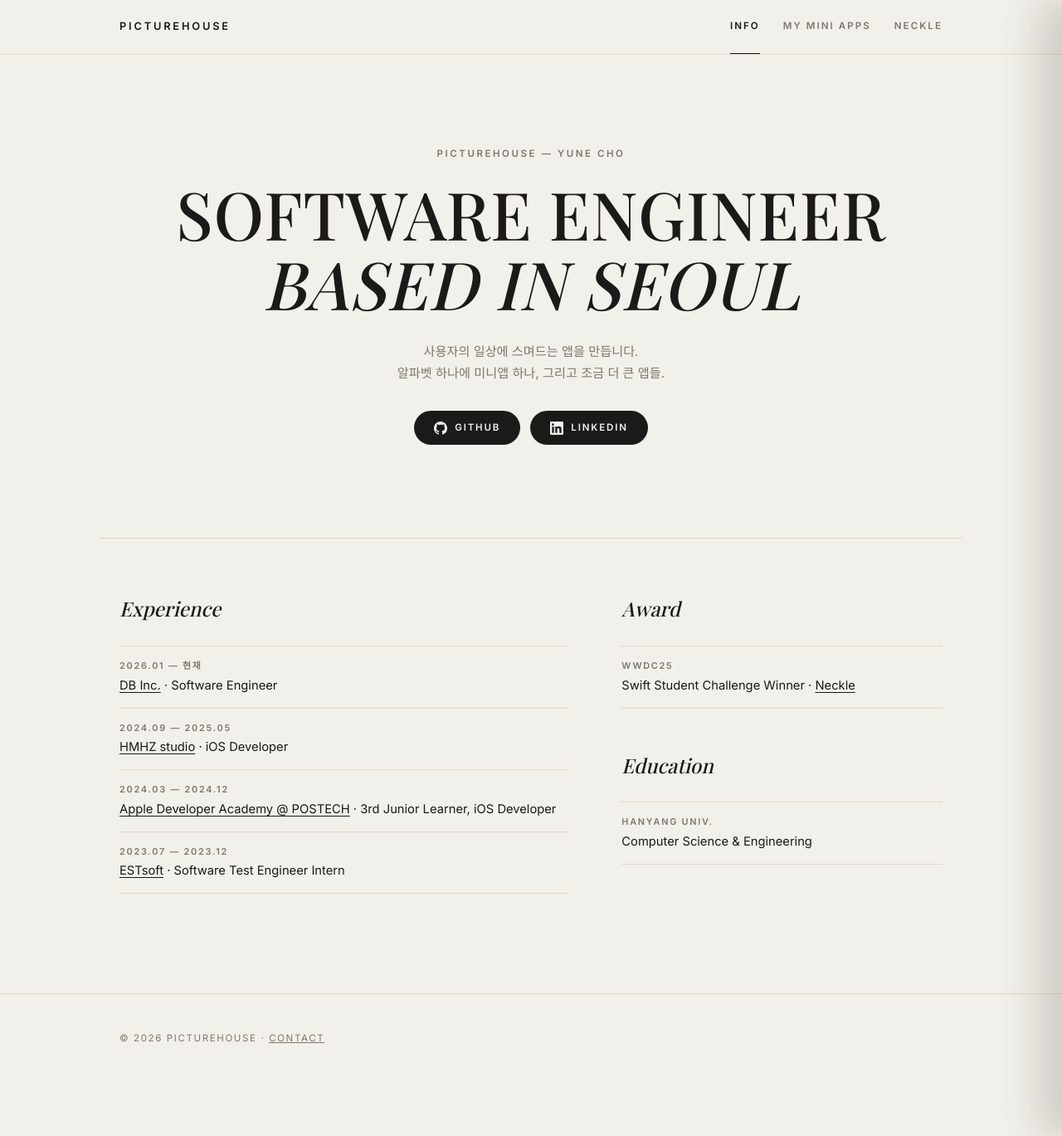
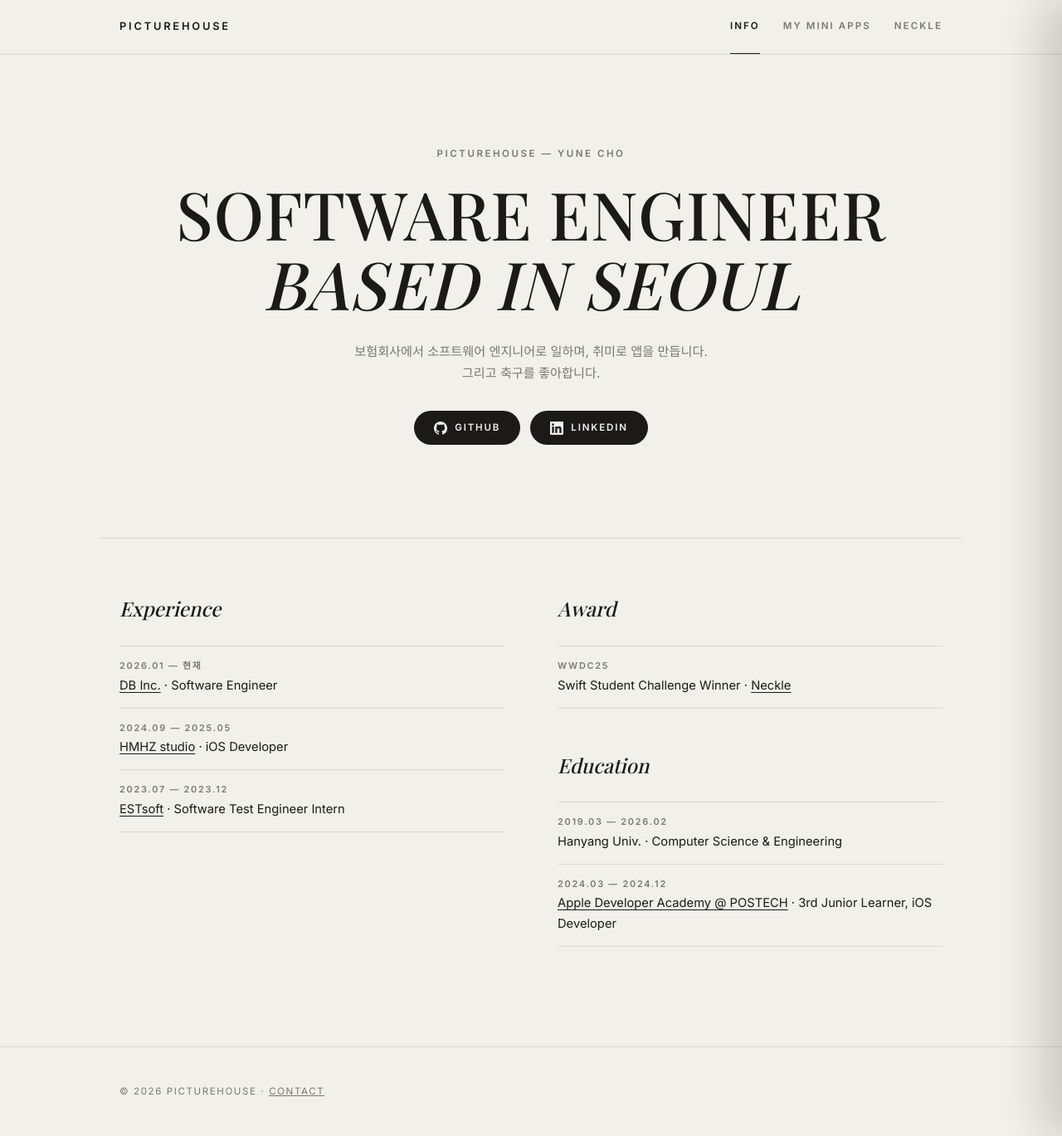
Before and after one commit to PictureHouse/picturehouse.github.io, a Jekyll site: the page built from index.html, in a window 1280 px wide and 1369 px high. Shown: the whole window at 83% size. Built offline with Jekyll 4.4.1, drawn with Linux system fonts in a browser that asks for light colours; some web fonts are replaced.

Commit message:
Info 화면 수정: 자기소개 문구 변경, Experience/Award/Education 2단 균등 배치, Education에 Apple Developer Academy 이동
Co-Authored-By: Claude Sonnet 5 <noreply@anthropic.com>

```diff
--- a/assets/css/main.css
+++ b/assets/css/main.css
@@ -258,7 +258,7 @@ img { max-width: 100%; }
 /* ===== Resume ===== */
 .resume {
   display: grid;
-  grid-template-columns: 1.4fr 1fr;
+  grid-template-columns: 1fr 1fr;
   gap: 64px;
   margin-top: 40px;
   padding-top: 64px;
--- a/index.html
+++ b/index.html
@@ -6,7 +6,7 @@ permalink: /
   <div class="container">
     <p class="eyebrow">Picturehouse — Yune Cho</p>
     <h1 class="display">Software Engineer<br><em>Based in Seoul</em></h1>
-    <p class="home-tagline">사용자의 일상에 스며드는 앱을 만듭니다.<br>알파벳 하나에 미니앱 하나, 그리고 조금 더 큰 앱들.</p>
+    <p class="home-tagline">보험회사에서 소프트웨어 엔지니어로 일하며, 취미로 앱을 만듭니다.<br>그리고 축구를 좋아합니다.</p>
     <div class="social-links">
       <a class="social-btn" href="https://github.com/PictureHouse" target="_blank" rel="noopener">
         <svg viewBox="0 0 16 16" width="16" height="16" fill="currentColor" aria-hidden="true"><path d="M8 0C3.58 0 0 3.58 0 8c0 3.54 2.29 6.53 5.47 7.59.4.07.55-.17.55-.38 0-.19-.01-.82-.01-1.49-2.01.37-2.53-.49-2.69-.94-.09-.23-.48-.94-.82-1.13-.28-.15-.68-.52-.01-.53.63-.01 1.08.58 1.23.82.72 1.21 1.87.87 2.33.66.07-.52.28-.87.51-1.07-1.78-.2-3.64-.89-3.64-3.95 0-.87.31-1.59.82-2.15-.08-.2-.36-1.02.08-2.12 0 0 .67-.21 2.2.82.64-.18 1.32-.27 2-.27s1.36.09 2 .27c1.53-1.04 2.2-.82 2.2-.82.44 1.1.16 1.92.08 2.12.51.56.82 1.27.82 2.15 0 3.07-1.87 3.75-3.65 3.95.29.25.54.73.54 1.48 0 1.07-.01 1.93-.01 2.2 0 .21.15.46.55.38A8.01 8.01 0 0 0 16 8c0-4.42-3.58-8-8-8Z"/></svg>
@@ -33,10 +33,6 @@ permalink: /
         <span class="resume-role"><a href="https://linktr.ee/hmhz" target="_blank" rel="noopener">HMHZ studio</a> · iOS Developer</span>
       </li>
       <li>
-        <span class="resume-period">2024.03 — 2024.12</span>
-        <span class="resume-role"><a href="https://developeracademy.postech.ac.kr/" target="_blank" rel="noopener">Apple Developer Academy @ POSTECH</a> · 3rd Junior Learner, iOS Developer</span>
-      </li>
-      <li>
         <span class="resume-period">2023.07 — 2023.12</span>
         <span class="resume-role"><a href="https://estsoft.ai/" target="_blank" rel="noopener">ESTsoft</a> · Software Test Engineer Intern</span>
       </li>
@@ -53,8 +49,12 @@ permalink: /
     <h2 class="resume-title">Education</h2>
     <ul class="resume-list">
       <li>
-        <span class="resume-period">Hanyang Univ.</span>
-        <span class="resume-role">Computer Science &amp; Engineering</span>
+        <span class="resume-period">2019.03 — 2026.02</span>
+        <span class="resume-role">Hanyang Univ. · Computer Science &amp; Engineering</span>
+      </li>
+      <li>
+        <span class="resume-period">2024.03 — 2024.12</span>
+        <span class="resume-role"><a href="https://developeracademy.postech.ac.kr/" target="_blank" rel="noopener">Apple Developer Academy @ POSTECH</a> · 3rd Junior Learner, iOS Developer</span>
       </li>
     </ul>
   </div>
```
